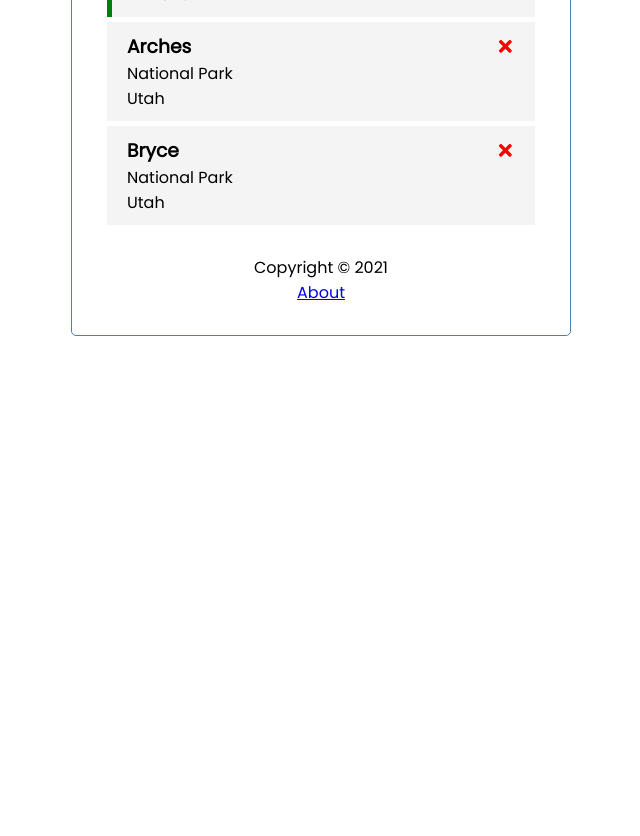
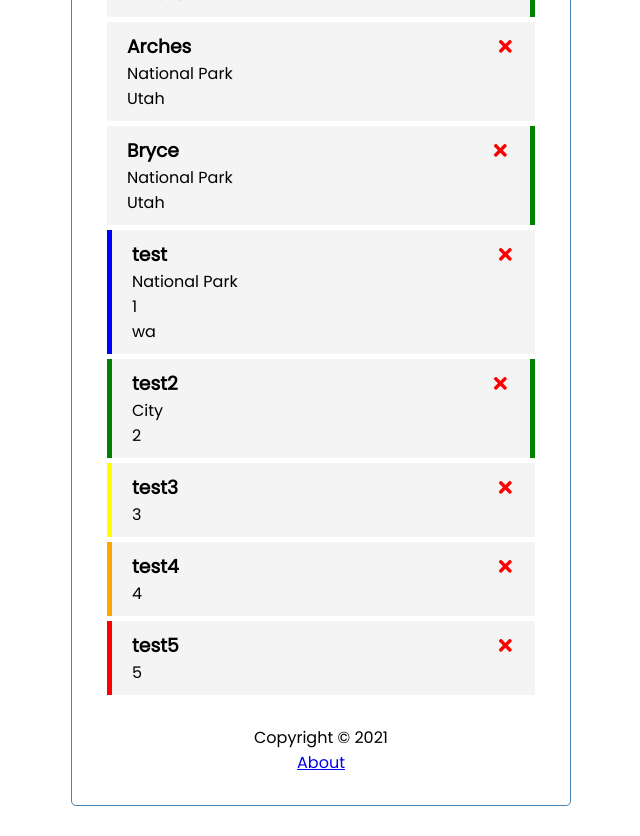
Before and after one commit to LindseySongstad/trip-planner, a React (Create React App) app: page / in a window 1280 px wide. Shown: the part 320-1156 px from the top of the page, without its empty margins (319-959 px from the left). Before the commit the page ends 800 px from the top, so only its background shows below. Built offline with nearby package versions, Linux system fonts and the light colour scheme; data requests are answered from the project's data file.

Commit message:
Add priority property
added priority with colors, changed favorite to booked

```diff
--- a/db.json
+++ b/db.json
@@ -5,28 +5,72 @@
       "name": "New Orleans",
       "state": "Louisiana",
       "type": "City",
-      "favorite": true
+      "favorite": true,
+      "booked": true
     },
     {
       "name": "Grand Canyon",
       "type": "National Park",
       "state": "Arizona",
       "favorite": true,
-      "id": 4
+      "id": 4,
+      "booked": true
     },
     {
       "name": "Arches",
       "type": "National Park",
       "state": "Utah",
       "favorite": false,
-      "id": 5
+      "id": 5,
+      "booked": false
     },
     {
       "name": "Bryce",
       "type": "National Park",
       "state": "Utah",
       "favorite": false,
-      "id": 6
+      "id": 6,
+      "booked": true
+    },
+    {
+      "name": "test",
+      "priority": "1",
+      "type": "National Park",
+      "state": "wa",
+      "favorite": false,
+      "id": 7
+    },
+    {
+      "name": "test2",
+      "priority": "2",
+      "type": "City",
+      "state": "",
+      "booked": true,
+      "id": 8
+    },
+    {
+      "name": "test3",
+      "priority": "3",
+      "type": "",
+      "state": "",
+      "booked": false,
+      "id": 9
+    },
+    {
+      "name": "test4",
+      "priority": "4",
+      "type": "",
+      "state": "",
+      "booked": false,
+      "id": 10
+    },
+    {
+      "name": "test5",
+      "priority": "5",
+      "type": "",
+      "state": "",
+      "booked": false,
+      "id": 11
     }
   ]
 }
--- a/src/App.js
+++ b/src/App.js
@@ -60,12 +60,12 @@ function App() {
     setPlaces(places.filter((place) => place.id !== id))
   }
 
-  // toggle favorite
-  const togglefavorite = async (id) => {
+  // toggle booked
+  const toggleBooked = async (id) => {
     const placeToToggle = await fetchPlace(id)
     const updPlace = {
-      ...placeToToggle, favorite:
-        !placeToToggle.favorite
+      ...placeToToggle, booked:
+        !placeToToggle.booked
     }
 
     const res = await fetch(`http://localhost:5000/places/${id}`, {
@@ -80,7 +80,7 @@ function App() {
 
     setPlaces(places.map((place) =>
       place.id === id ?
-        { ...place, favorite: data.favorite }
+        { ...place, booked: data.booked }
         : place
     )
     )
@@ -99,7 +99,7 @@ function App() {
               <Places
                 places={places}
                 onDelete={deletePlace}
-                onToggle={togglefavorite}
+                onToggle={toggleBooked}
               />
             ) : (
               'No places to show'
--- a/src/components/AddPlace.js
+++ b/src/components/AddPlace.js
@@ -2,9 +2,10 @@ import { useState } from 'react'
 
 const AddPlace = ({ onAdd }) => {
     const [name, setName] = useState('')
+    const [priority, setPriority] = useState('')
     const [type, setType] = useState('')
     const [state, setState] = useState('')
-    const [favorite, setFavorite] = useState(false)
+    const [booked, setBooked] = useState(false)
 
     const onSubmit = (e) => {
         e.preventDefault()
@@ -14,12 +15,13 @@ const AddPlace = ({ onAdd }) => {
             return
         }
 
-        onAdd({ name, type, state, favorite })
+        onAdd({ name, priority, type, state, booked })
 
         setName('')
+        setPriority('')
         setType('')
         setState('')
-        setFavorite(false)
+        setBooked(false)
     }
 
     return (
@@ -31,6 +33,17 @@ const AddPlace = ({ onAdd }) => {
                     value={name}
                     onChange={(e) => setName(e.target.value)}
                 />
+            </div>
+            <div className='form-control'>
+                <label htmlFor="priority">Priority</label>
+                <select value={priority} onChange={(e) => setPriority(e.target.value)}>
+                    <option value="" disabled selected hidden>Add Priority</option>
+                    <option value="1" style={{color: 'blue'}}>1 - Must See</option>
+                    <option value="2" style={{color: 'green'}}>2 - Probably</option>
+                    <option value="3" style={{color: 'yellow'}}>3 - Maybe</option>
+                    <option value="4" style={{color: 'orange'}}>4 - Maybe not</option>
+                    <option value="5" style={{color: 'red'}}>5 - Only with extra time</option>
+                </select>
             </div>
             <div className='form-control'>
                 <label htmlFor="type">Type</label>
@@ -52,12 +65,12 @@ const AddPlace = ({ onAdd }) => {
                 />
             </div>
             <div className='form-control form-control-check'>
-                <label htmlFor="">Favorite?</label>
+                <label htmlFor="">Booked?</label>
                 <input
                     type="checkbox"
-                    checked={favorite}
-                    value={favorite}
-                    onChange={(e) => setFavorite(e.currentTarget.checked)}
+                    checked={booked}
+                    value={booked}
+                    onChange={(e) => setBooked(e.currentTarget.checked)}
                 />
             </div>
 
--- a/src/components/Place.js
+++ b/src/components/Place.js
@@ -2,7 +2,9 @@ import { FaTimes } from 'react-icons/fa'
 
 const Place = ({ place, onDelete, onToggle }) => {
     return (
-        <div className={`place ${place.favorite ? 'favorite' : ''}`} onDoubleClick={()=>
+
+
+        <div className={`priority${place.priority} place ${place.booked ? 'booked' : ''}` } onDoubleClick={()=>
         onToggle(place.id)}>
             <h3>
                 {place.name}
@@ -12,6 +14,7 @@ const Place = ({ place, onDelete, onToggle }) => {
                 />
             </h3>
             <p>{place.type}</p>
+            <p>{place.priority}</p>
             <p>{place.state}</p>
         </div>
     )
--- a/src/index.css
+++ b/src/index.css
@@ -62,8 +62,28 @@ body {
   cursor: pointer;
 }
 
-.place.favorite {
+.place.booked {
+  border-right: 5px solid green;
+}
+
+.place.priority1 {
+  border-left: 5px solid blue;
+}
+
+.place.priority2 {
   border-left: 5px solid green;
+}
+
+.place.priority3 {
+  border-left: 5px solid yellow;
+}
+
+.place.priority4 {
+  border-left: 5px solid orange;
+}
+
+.place.priority5 {
+  border-left: 5px solid red;
 }
 
 .place h3 {
```
